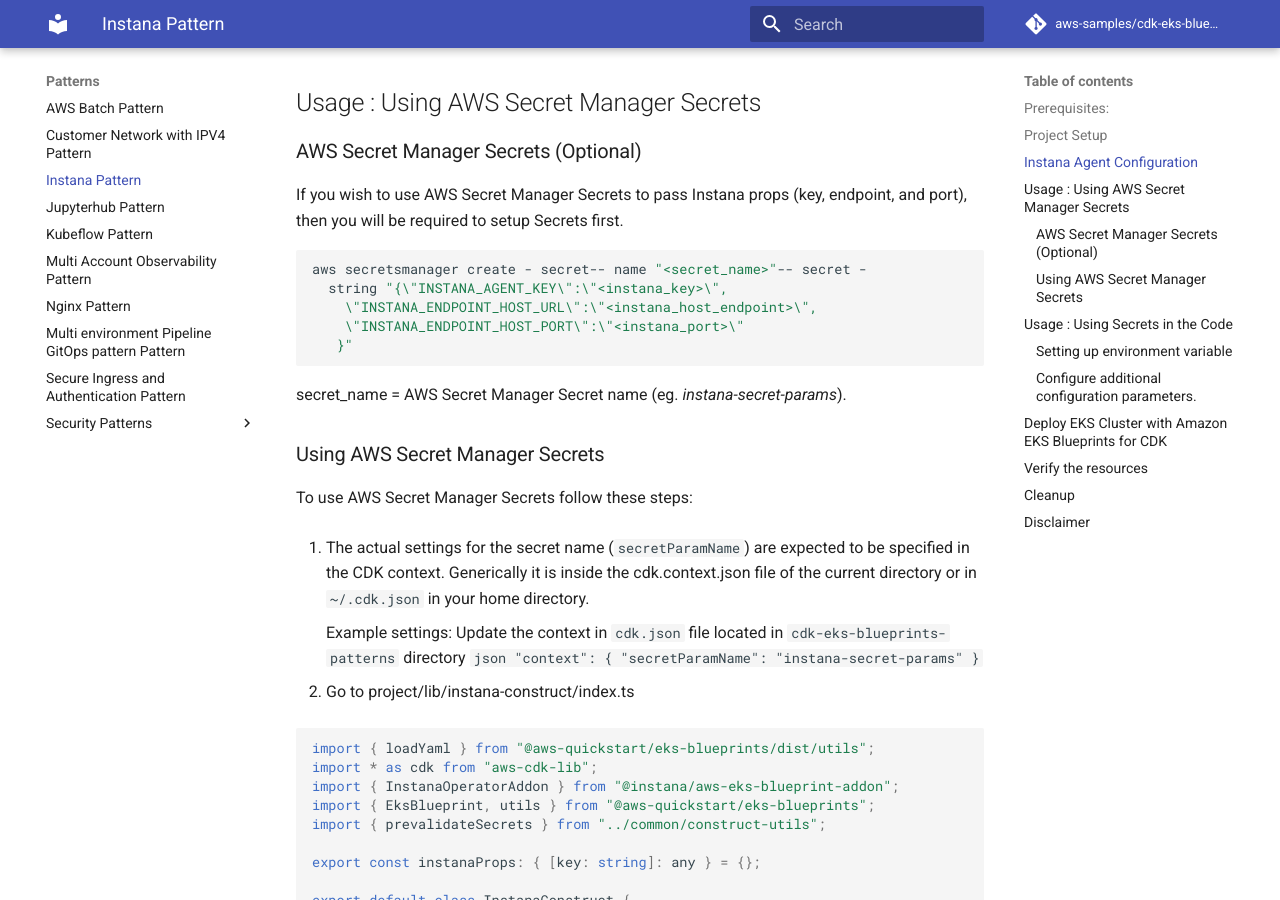
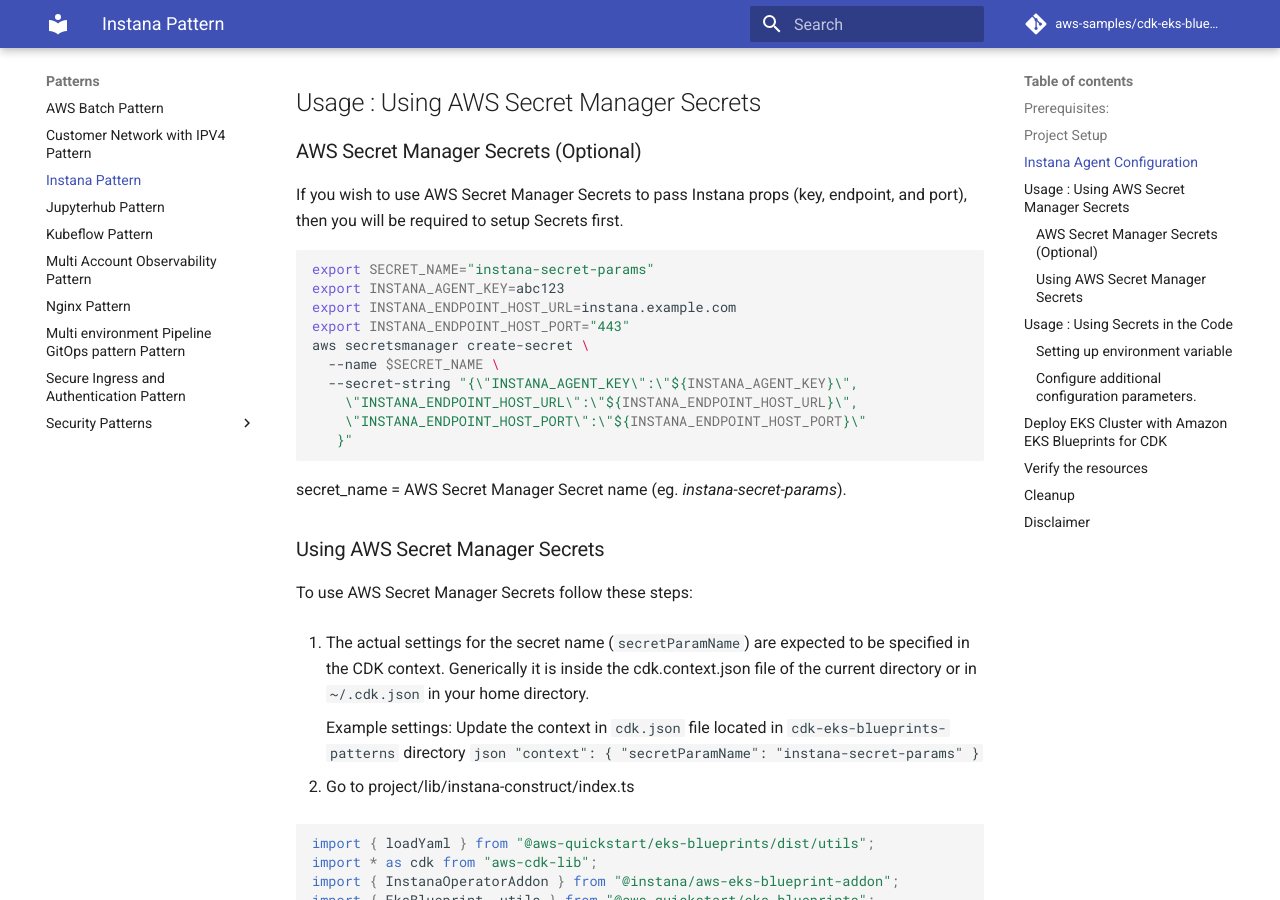
Before and after one commit to aws-samples/cdk-eks-blueprints-patterns, an MkDocs documentation site: the page built from docs/patterns/instana.md, in a window 1280 px wide and 900 px high, scrolled down 1492 px. Built offline with MkDocs 1.6.1 and Material for MkDocs 9.7.7, drawn with Linux system fonts in a browser that asks for light colours; comment, search, counter and statistics services are not loaded.

Commit message:
secretsmanager docs changes

````diff
--- a/docs/patterns/instana.md
+++ b/docs/patterns/instana.md
@@ -50,10 +50,15 @@
 If you wish to use AWS Secret Manager Secrets to pass Instana props (key, endpoint, and port), then you will be required to setup Secrets first.
 
 ```shell
-aws secretsmanager create - secret-- name "<secret_name>"-- secret -
-  string "{\"INSTANA_AGENT_KEY\":\"<instana_key>\",
-    \"INSTANA_ENDPOINT_HOST_URL\":\"<instana_host_endpoint>\",
-    \"INSTANA_ENDPOINT_HOST_PORT\":\"<instana_port>\"
+export SECRET_NAME="instana-secret-params"
+export INSTANA_AGENT_KEY=abc123
+export INSTANA_ENDPOINT_HOST_URL=instana.example.com
+export INSTANA_ENDPOINT_HOST_PORT="443"
+aws secretsmanager create-secret \
+  --name $SECRET_NAME \
+  --secret-string "{\"INSTANA_AGENT_KEY\":\"${INSTANA_AGENT_KEY}\",
+    \"INSTANA_ENDPOINT_HOST_URL\":\"${INSTANA_ENDPOINT_HOST_URL}\",
+    \"INSTANA_ENDPOINT_HOST_PORT\":\"${INSTANA_ENDPOINT_HOST_PORT}\"
    }"
 ```
 secret_name = AWS Secret Manager Secret name (eg. *instana-secret-params*).
````
